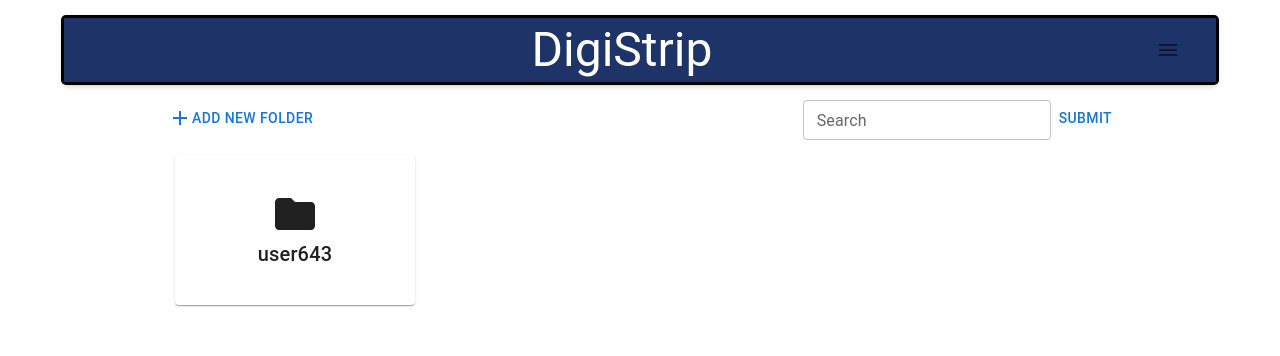
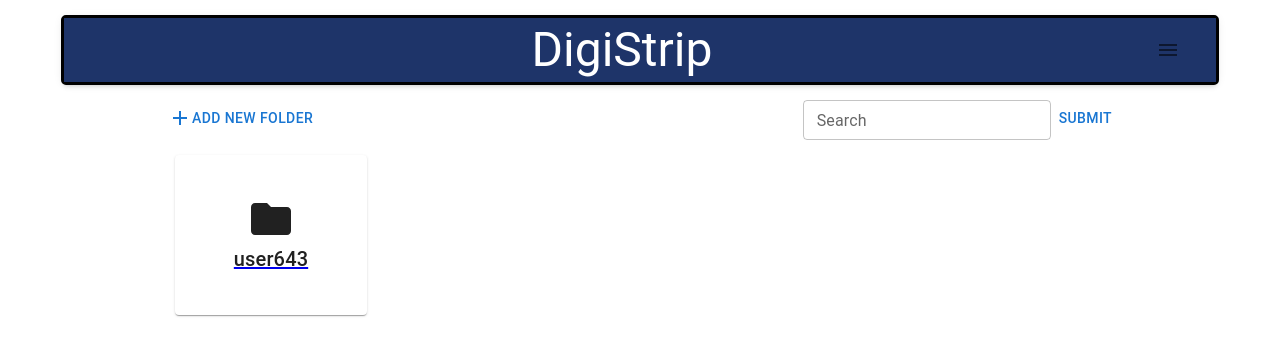
Before and after one commit to FrazierLE/draw, a React (Create React App) app: page /dashboard in a window 1280 px wide. Shown: the top 356 px of the page. Built offline with nearby package versions, Linux system fonts and the light colour scheme.

Commit message:
WIP Cases

```diff
--- a/src/components/App/App.js
+++ b/src/components/App/App.js
@@ -7,11 +7,12 @@ import SavedSection from '../SavedSection/SavedSection';
 import Dashboard from '../Dashboard/Dashboard';
 import { Route, Routes } from 'react-router-dom';
 import { useLocation } from 'react-router-dom';
+import UserCases from '../UserCases/UserCases';
 
 
 function App() {
   let location = useLocation()
-  const [users, setUsers] = useState([{id: 1, fileName: 'user643'}])
+  const [users, setUsers] = useState([{id: 1, fileName: 'user643', cases: [{id: 1, attorney: 'Samantha Poon', client: 'Hannah Burgstein', digistrip: ''}]}])
   const [folderResults, setFolderResults] = useState([])
 
   const createNewUser = (newUser) => {
@@ -43,6 +44,7 @@ function App() {
         {/* <SavedSection /> */}
       </div>}/>
       <Route path='/dashboard' element={<Dashboard createNewUser={createNewUser} users={users} searchFolders={searchFolders} folderResults={folderResults} resetSearch={resetSearch}/>}/>
+      <Route path='/dashboard/:id' element={<UserCases/>}/>
     </Routes>
     </div>
   );
--- a/src/components/Dashboard/Dashboard.js
+++ b/src/components/Dashboard/Dashboard.js
@@ -11,6 +11,7 @@ const Dashboard = ({ createNewUser, users, searchFolders, folderResults, resetSe
         key={user.id}
         id={user.id}
         fileName={user.fileName}
+        cases={user.cases}
       />
     )
   })
@@ -21,6 +22,7 @@ const Dashboard = ({ createNewUser, users, searchFolders, folderResults, resetSe
         key={user.id}
         id={user.id}
         fileName={user.fileName}
+        cases={user.cases}
       />
     )
   })
--- /dev/null
+++ b/src/components/UserCases/UserCases.js
@@ -0,0 +1,18 @@
+import React from 'react'
+import FolderIcon from '@mui/icons-material/Folder';
+import { Card, Typography } from '@mui/material';
+import { NavLink, useParams } from 'react-router-dom';
+
+const UserCases = ({ cases }) => {
+  console.log(cases)
+  // let params = useParams()
+  // const displayCases = () => {
+  //   const list = cases.map(case => {console.log(case)})
+  // }
+
+  // return(
+
+  // )
+}
+
+export default UserCases
--- a/src/components/UserFolder/UserFolder.js
+++ b/src/components/UserFolder/UserFolder.js
@@ -1,13 +1,17 @@
 import React from 'react'
 import FolderIcon from '@mui/icons-material/Folder';
 import { Card, Typography } from '@mui/material';
+import { NavLink } from 'react-router-dom';
+import UserCases from '../UserCases/UserCases';
 
-const UserFolder = ({id, fileName}) => {
+const UserFolder = ({ id, fileName }) => {
   return(
-    <Card sx={{width: '25%', height: '25%', margin: '15px', display: 'flex', justifyContent: 'center', flexDirection: 'column', alignItems: 'center'}}>
-      <FolderIcon sx={{fontSize: '48px'}}/>
-      <Typography variant='h6'>{fileName}</Typography>
-    </Card>
+    <NavLink to={`/dashboard/${id}`} >
+      <Card sx={{height: '20vh', width: '15vw', margin: '15px', display: 'flex', justifyContent: 'center', flexDirection: 'column', alignItems: 'center'}}>
+        <FolderIcon sx={{fontSize: '48px'}}/>
+        <Typography variant='h6'>{fileName}</Typography>
+      </Card>
+    </NavLink>
   )
 }
 
```
